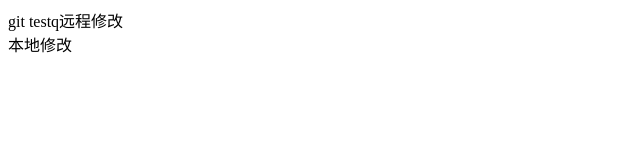
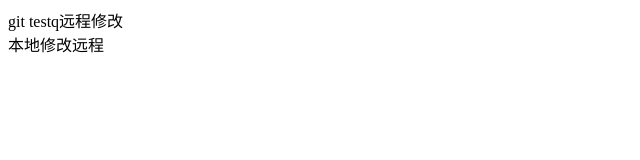
Before and after one commit to xuebuchan/gitdemo, a plain HTML site: page index.html in a window 1280 px wide. Shown: the full height of the page, 0-640 px from the left. Drawn offline with nearby package versions, Linux system fonts and the light colour scheme.

Commit message:
Update index.html

```diff
--- a/index.html
+++ b/index.html
@@ -22,7 +22,7 @@
 		git testq远程修改
 	</div>
 	<div id="本地修改">
-		本地修改
+		本地修改远程
 	</div>
 </body>
 </html>
```
